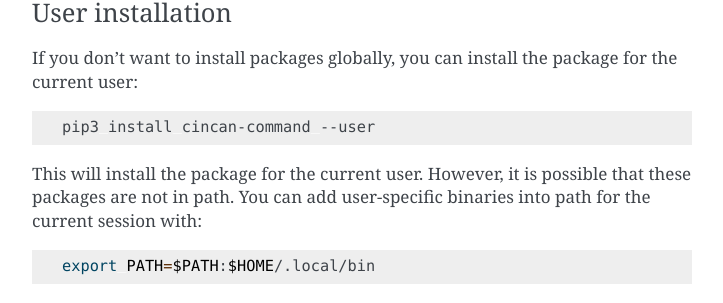
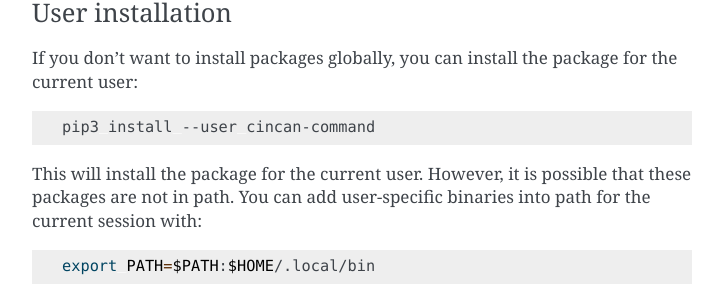
Before and after one commit to cincanproject/cincan-command, a Sphinx documentation site: the page built from docs/installation.rst, in a window 1280 px wide and 900 px high, scrolled down 1393 px. Shown: the part 142-445 px from the top of the window, without its empty margins (388-1111 px from the left). Built offline with Sphinx 7.4.7, drawn with Linux system fonts in a browser that asks for light colours.

```diff
--- a/docs/installation.rst
+++ b/docs/installation.rst
@@ -85,7 +85,7 @@ If you don't want to install packages globally, you can install the package for
 
 .. code-block:: shell
 
-   pip3 install cincan-command --user
+   pip3 install --user cincan-command
 
 This will install the package for the current user. However, it is possible that these packages are not in path.
 You can add user-specific binaries into path for the current session with:
```
